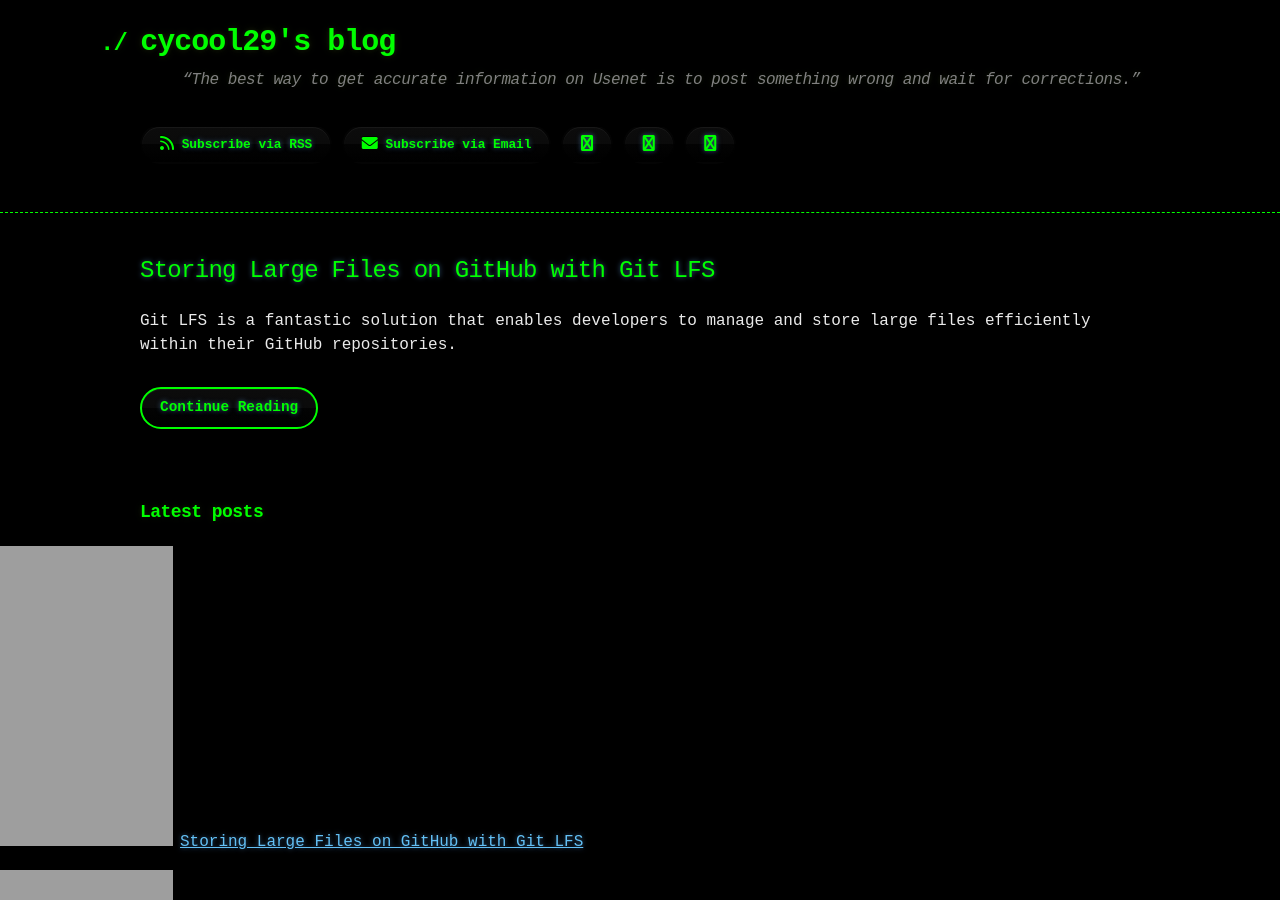
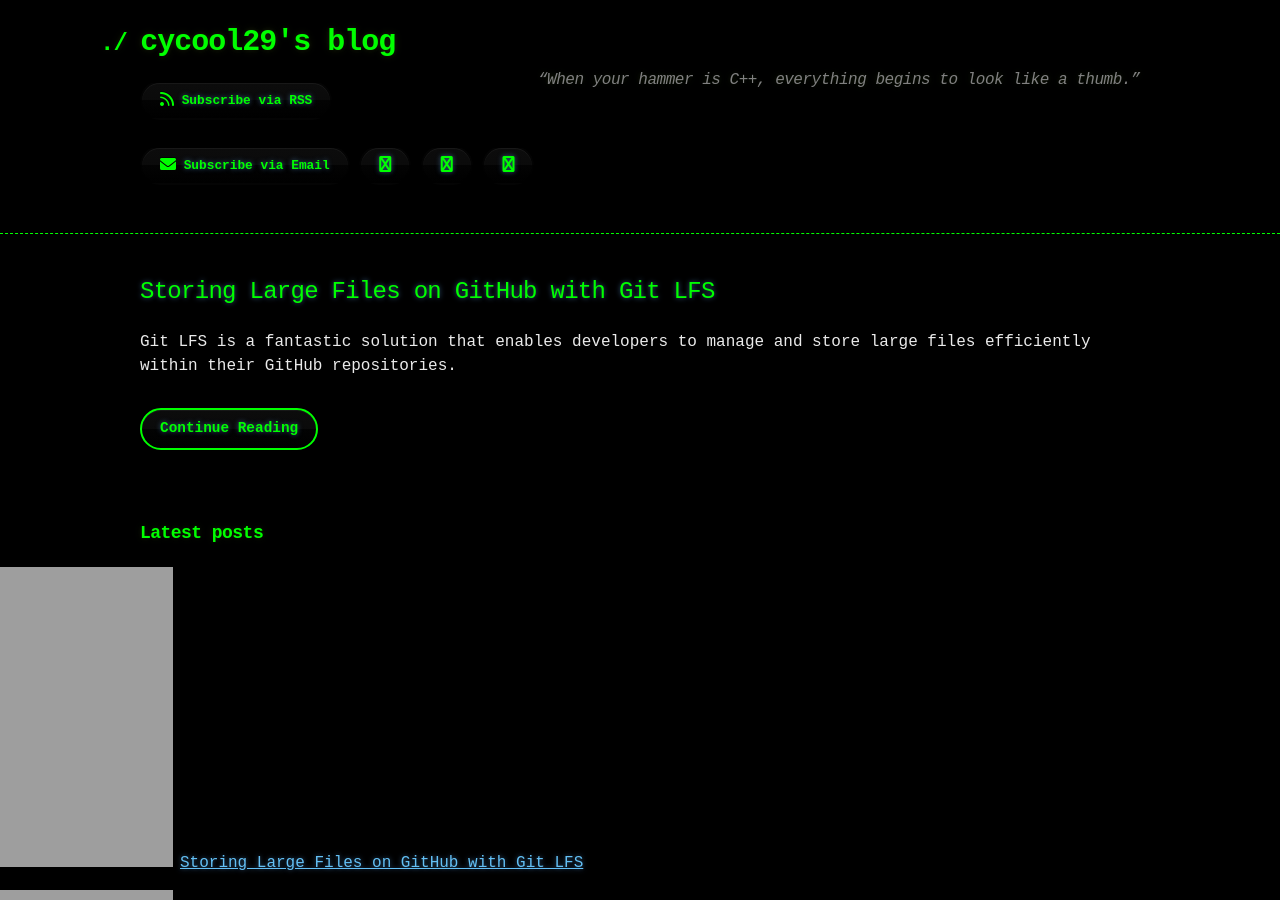
Before and after one commit to cycool29/cycool29.github.io, a Jekyll site: the page built from index.md, in a window 1280 px wide and 900 px high. Built offline with Jekyll 4.4.1, drawn with Linux system fonts in a browser that asks for light colours; a style sheet for code colours, icons or effects is not loaded.

Commit message:
Update quotes

```diff
--- a/_config.yml
+++ b/_config.yml
@@ -1,5 +1,5 @@
 title: cycool29's blog
-description: "“The best way to get accurate information on Usenet is to post something wrong and wait for corrections.” "
+description: "“When your hammer is C++, everything begins to look like a thumb.” "
 bio: A high school student. Intermediate in Python, Git, Bash. Learning JavaScript. He/Him. "
 author: cycool29
 url: https://cycool29.github.io
```
